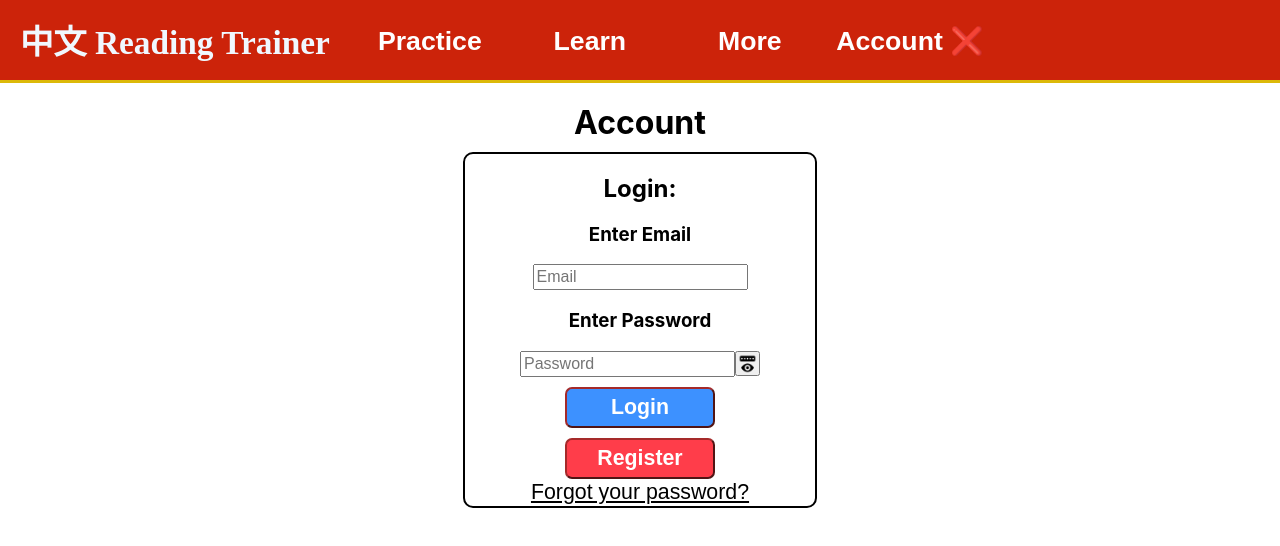
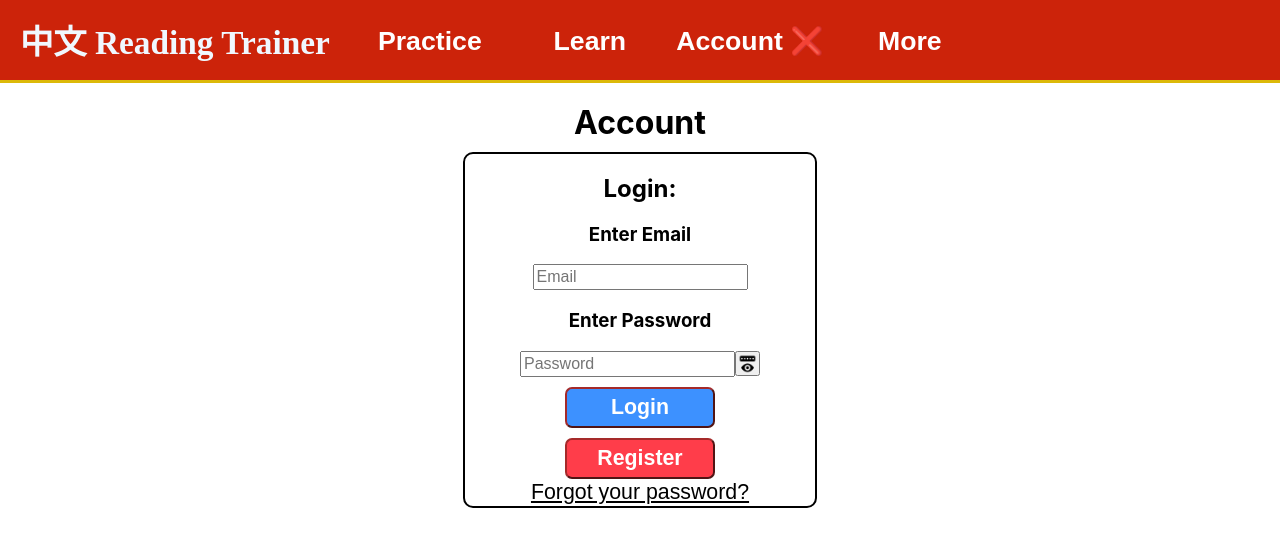
Before and after one commit to maxjing97/mandarin_chinese_characters_test, a React (Create React App) app: page / in a window 1280 px wide. Shown: the top 546 px of the page. Built offline with nearby package versions, Linux system fonts and the light colour scheme; no server answers; the HTML template or start-up script is replaced by a standard one.

Commit message:
changed navbar order.

```diff
--- a/src/pages/navbar.js
+++ b/src/pages/navbar.js
@@ -36,13 +36,13 @@ const Navbar=()=>{
                 </div>
             </div>
             <div className="dropdown">
+                <h1 className="main-option"><Link to="/">{accountText}</Link></h1>
+            </div>
+            <div className="dropdown">
                 <h1 className="main-option"><Link to="/about">More</Link></h1>
                 <div className="dropdown-content">
                     <Link to="/about">About</Link>
                 </div>
-            </div>
-            <div className="dropdown">
-                <h1 className="main-option"><Link to="/">{accountText}</Link></h1>
             </div>
         </div>
     )
```
